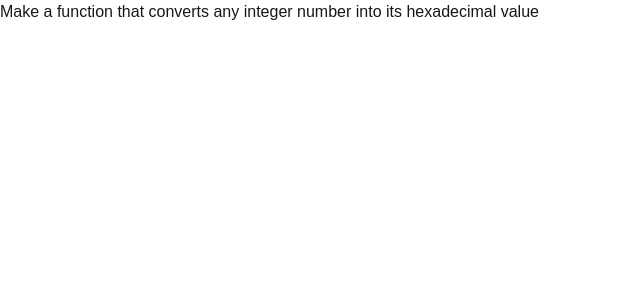
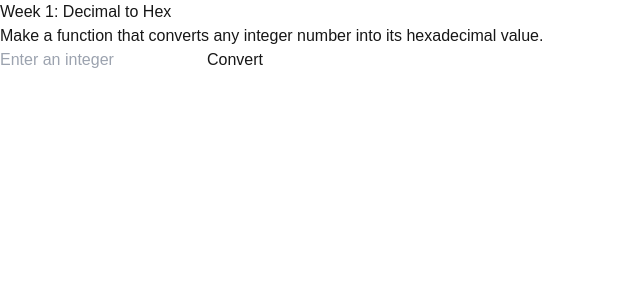
Before and after one commit to amandalimon/weekly-dev-challenges, a Next.js app: page /week-1 in a window 1280 px wide. Shown: the top 300 px of the page, without its empty margins (0-640 px from the left). Built offline with nearby package versions, Linux system fonts and the light colour scheme.

Commit message:
feat: add Week 1 challenge

```diff
--- a/src/components/challenges/Week1.tsx
+++ b/src/components/challenges/Week1.tsx
@@ -1,8 +1,73 @@
+"use client";
+
+import { useState } from "react";
+import { Button, Card, ErrorMessage, Input } from "@/components/ui";
+
 export default function Week1() {
+  const decimalToHexadecimal = (num: number) => {
+    if (!Number.isInteger(num)) {
+      throw new Error("The number must be an integer.");
+    }
+
+    if (num === 0) {
+      return "0";
+    }
+
+    const hexChars = "0123456789abcdef";
+    let result = "";
+    let isNegative = num < 0; // boolean
+
+    if (isNegative) num = Math.abs(num); // absolute number, versión positiva
+
+    while (num > 0) {
+      const remainder = num % 16; // module operator!!
+      result = hexChars[remainder] + result;
+      num = Math.floor(num / 16); // redondear
+    }
+
+    return result;
+  };
+
+  const [input, setInput] = useState("");
+  const [output, setOutput] = useState<string | null>(null);
+  const [error, setError] = useState<string | null>(null);
+
+  const handleConvert = () => {
+    setError(null);
+    setOutput(null);
+
+    const parsed = Number(input);
+    if (isNaN(parsed)) {
+      setError("Please enter a valid number.");
+      return;
+    }
+
+    try {
+      setOutput(decimalToHexadecimal(parsed));
+    } catch (e: unknown) {
+      setError(e instanceof Error ? e.message : "An unexpected error occurred");
+    }
+  };
+
   return (
-    <p>
-      Make a function that converts any integer number into its hexadecimal
-      value
-    </p>
+    <Card
+      title="Week 1: Decimal to Hex"
+      description="Make a function that converts any integer number into its hexadecimal value."
+    >
+      <Input
+        value={input}
+        onChange={(e) => setInput(e.target.value)}
+        placeholder="Enter an integer"
+      />
+      <Button onClick={handleConvert}>Convert</Button>
+
+      {output !== null && (
+        <div className="bg-indigo-100 text-indigo-800 p-3 rounded-lg font-mono">
+          Hexadecimal: <strong>{output}</strong>
+        </div>
+      )}
+
+      {error && <ErrorMessage message={error} />}
+    </Card>
   );
 }
```
